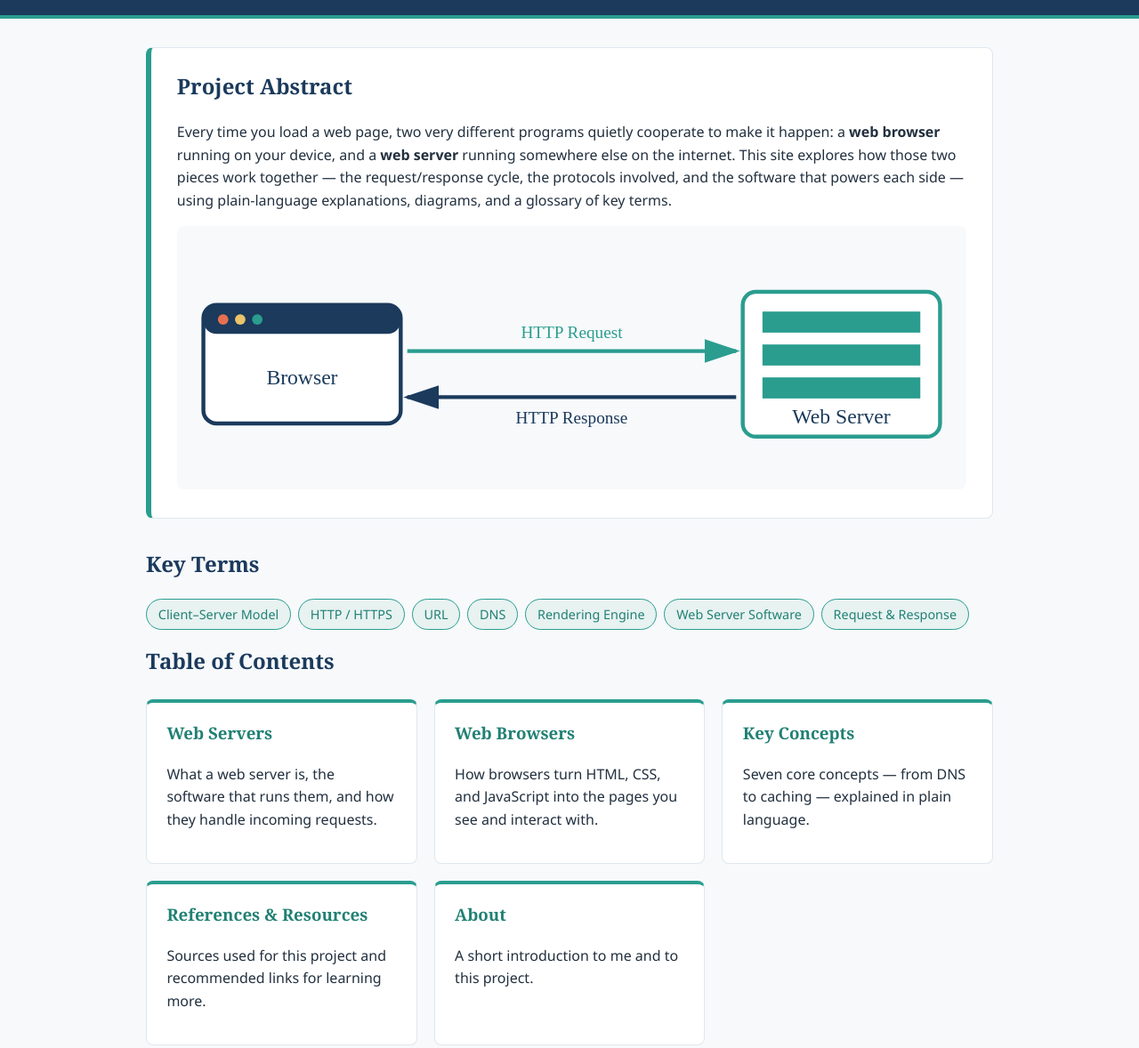
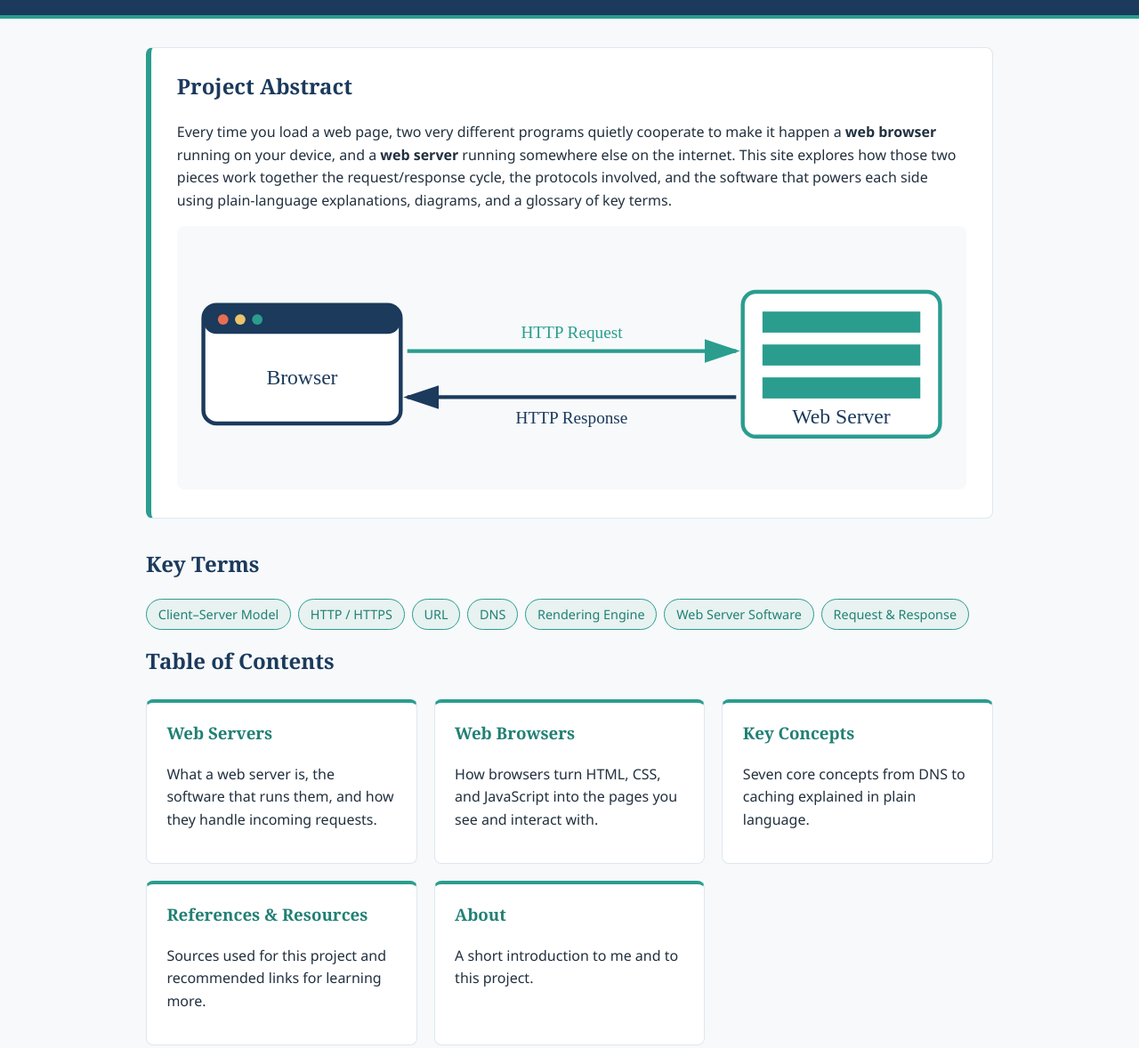
Before and after one commit to dj-gifdj/It3203-project, a plain HTML site: page index.html in a window 1280 px wide. Shown: the part 121-1299 px from the top of the page at 89% size. Drawn offline with Linux system fonts and the light colour scheme.

Commit message:
Update index.html

```diff
--- a/index.html
+++ b/index.html
@@ -29,10 +29,10 @@
       <h2>Project Abstract</h2>
       <p>
         Every time you load a web page, two very different programs quietly cooperate to make
-        it happen: a <strong>web browser</strong> running on your device, and a
+        it happen a <strong>web browser</strong> running on your device, and a
         <strong>web server</strong> running somewhere else on the internet. This site explores how
-        those two pieces work together &mdash; the request/response cycle, the protocols involved,
-        and the software that powers each side &mdash; using plain-language explanations, diagrams,
+        those two pieces work together the request/response cycle, the protocols involved,
+        and the software that powers each side using plain-language explanations, diagrams,
         and a glossary of key terms.
       </p>
       <img src="hero-diagram.svg" alt="Diagram of a browser sending an HTTP request to a web server, and the server sending back an HTTP response">
@@ -65,7 +65,7 @@
         </div>
         <div class="card">
           <h3><a href="key-concepts.html">Key Concepts</a></h3>
-          <p>Seven core concepts &mdash; from DNS to caching &mdash; explained in plain language.</p>
+          <p>Seven core concepts from DNS to caching explained in plain language.</p>
         </div>
         <div class="card">
           <h3><a href="references.html">References &amp; Resources</a></h3>
```
